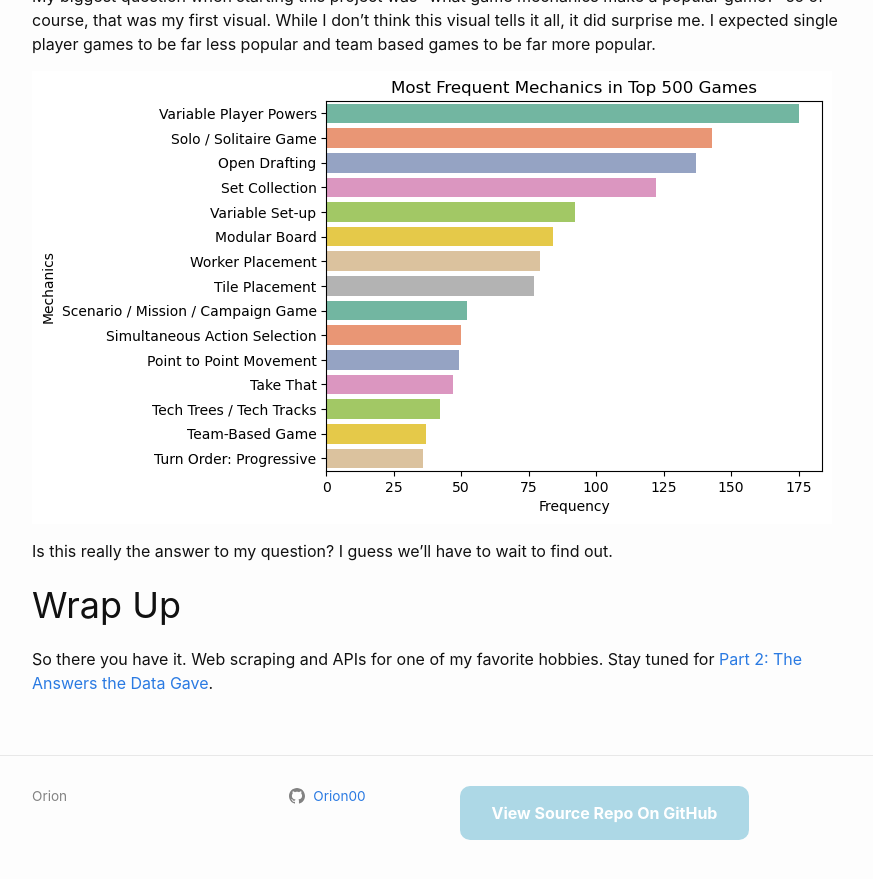
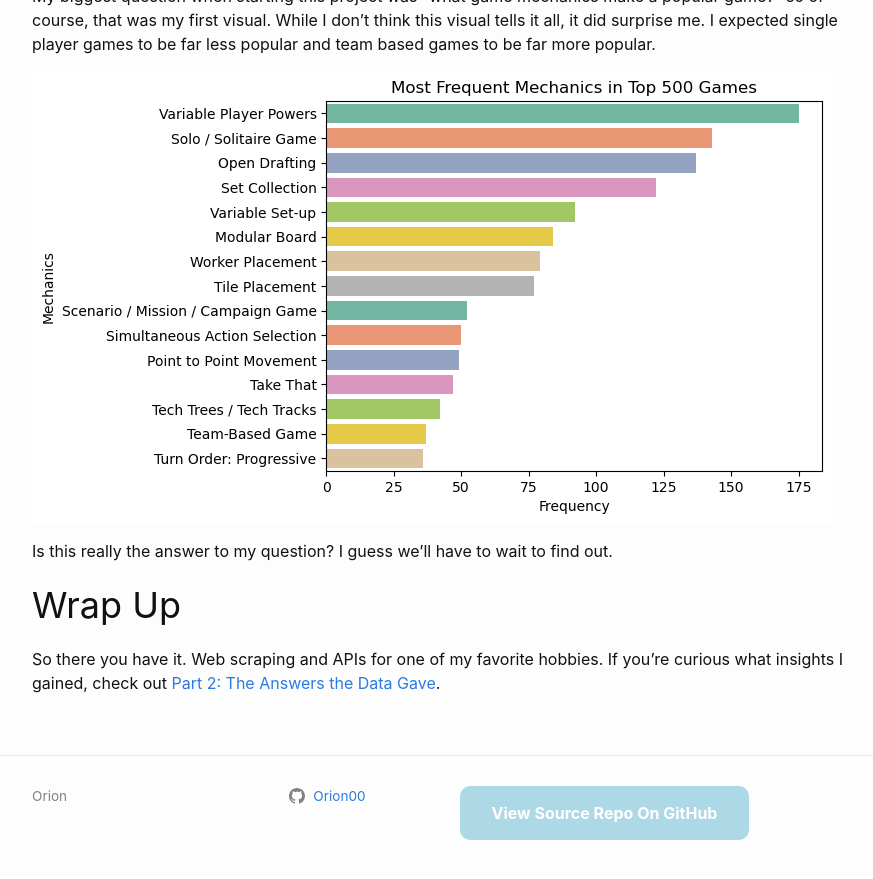
Before and after one commit to Orion00/Orion00.github.io, a Jekyll site: the page built from _posts/2022-11-17-good-games-part-1.md, in a window 1280 px wide and 900 px high, scrolled down 3395 px. Shown: the top 879 px of the window, without its empty margins (188-1061 px from the left). Built offline with Jekyll 4.4.1, drawn with Linux system fonts in a browser that asks for light colours; comment, search, counter and statistics services are not loaded.

Commit message:
Revise goodgames EDA more

```diff
--- a/_posts/2022-11-17-good-games-part-1.md
+++ b/_posts/2022-11-17-good-games-part-1.md
@@ -74,4 +74,4 @@ My biggest question when starting this project was "what game mechanics make a p
 Is this really the answer to my question? I guess we'll have to wait to find out.
 
 # Wrap Up
-So there you have it. Web scraping and APIs for one of my favorite hobbies. Stay tuned for [Part 2: The Answers the Data Gave](https://orion00.github.io/tinyproject/2022/12/09/good-games-part-2.html).
+So there you have it. Web scraping and APIs for one of my favorite hobbies. If you're curious what insights I gained, check out [Part 2: The Answers the Data Gave](https://orion00.github.io/tinyproject/2022/12/09/good-games-part-2.html).
```
